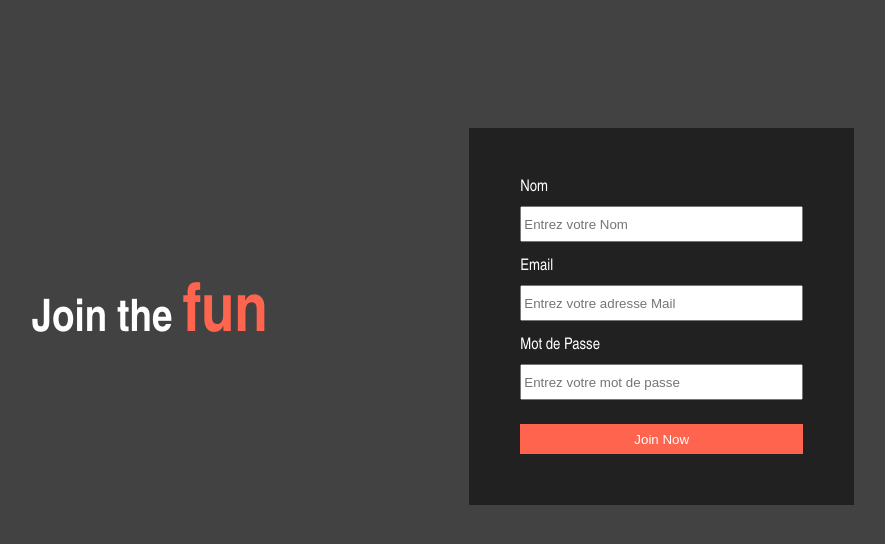
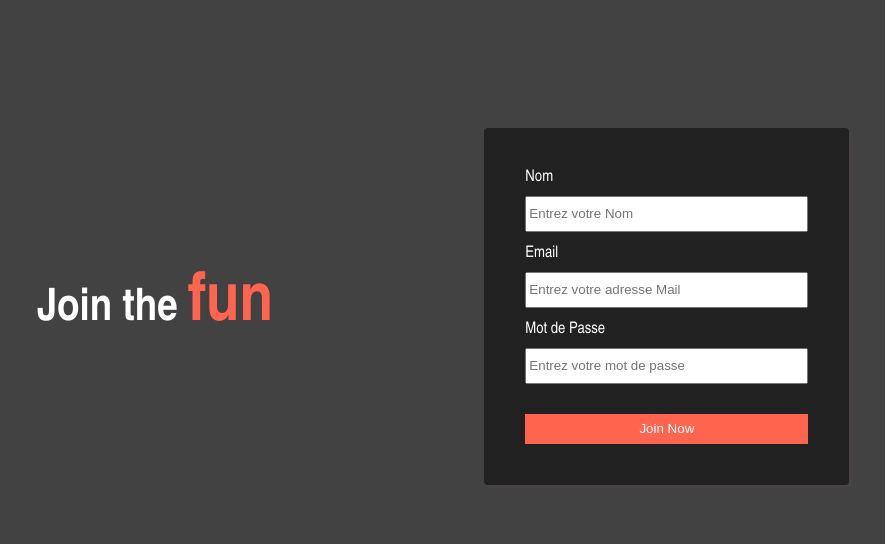
Before and after one commit to lucierou/TP2-Lucie-Rouault, a plain HTML site: page index.html in a window 1280 px wide. Shown: the whole page, without its empty margins (197-1082 px from the left). Drawn offline with Linux system fonts and the light colour scheme.

Commit message:
border-radius + box-shadow sur form

```diff
--- a/index.html
+++ b/index.html
@@ -6,24 +6,26 @@
     <!-- <meta http-equiv="X-UA-Compatible" content="IE=edge"> -->
     <title>TP 2 Lucie Rouault</title>
     <!-- <meta name="description" content=""> -->
-    <meta name="viewport" content="width=device-width, initial-scale=1">
+    <meta name="viewport" content="width=device-width, initial-scale=1, shrink-to-fit=no">
     <link rel="stylesheet" href="style.css">
 </head>
+
+
+<!-- rajouter nav et footer -->
+
 
 <body>
     <div class="block_body">
         <h1>Join the <strong class="fun">fun</strong></h1>
         <form>
-            <p id="nom">Nom</p>
+            <label id="nom">Nom</label>
             <input type="text" name="input_nom" id="input_nom" placeholder="Entrez votre Nom" aria-labelledby="nom">
-            <p id="mail">Email</p>
+            <label id="mail">Email</label>
             <input type="text" name="input_mail" id="input_mail" placeholder="Entrez votre adresse Mail" aria-labelledby="mail">
-            <p id="motdepasse">Mot de Passe</p>
+            <label id="motdepasse">Mot de Passe</label>
             <input type="text" name="input_motdepasse" id="input_motdepasse" placeholder="Entrez votre mot de passe" aria-labelledby="motdepasse">
-            <p></p>
             <button type="submit">Join Now</button>
         </form>
-
     </div>
 </body>
 
--- a/style.css
+++ b/style.css
@@ -27,10 +27,12 @@ body {
             flex-direction: column;
             background-color: rgb(33, 33, 33);
             color: white;
-            padding: 5%;
+            padding: 4%;
+            border-radius: 4px;
+            box-shadow: 3px 3px rgb(73, 68, 67);
         }
-            form p {
-                margin-bottom: 8px;
+            form label {
+                margin : 8px 0;
             }
 
             #nom {
@@ -40,6 +42,7 @@ body {
             form input {
                 height: 30px;
                 width: 275px;
+                margin-bottom: 5px;
             }
 
             button {
@@ -48,4 +51,5 @@ body {
                 color: white;
                 font-weight: 500;
                 border: none;
+                margin-top: 25px;
             }
```
